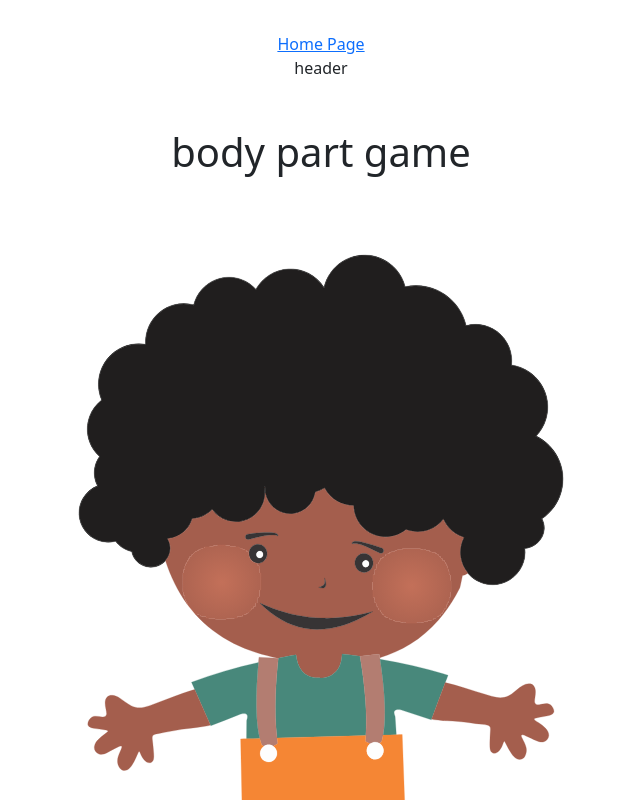
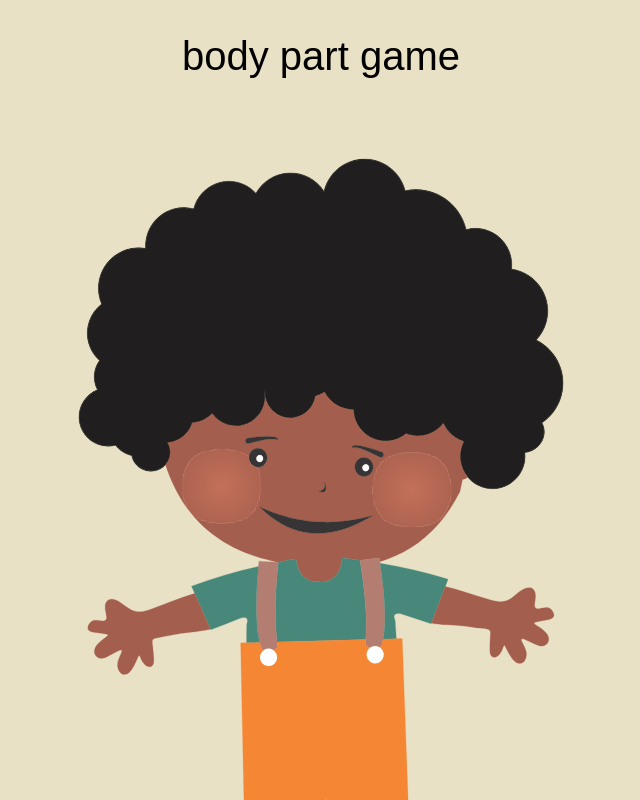
Before and after one commit to agorbacheva-y/kids-game, a React (Create React App) app: page /bodypartgame in a window 1280 px wide. Shown: the top 800 px of the page, without its empty margins (319-959 px from the left). Built offline with nearby package versions, Linux system fonts and the light colour scheme.

Commit message:
back to home button on Register

```diff
--- a/public/index.html
+++ b/public/index.html
@@ -26,7 +26,7 @@
     -->
     <title>React App</title>
   </head>
-  <body>
+  <body class="body">
     <noscript>You need to enable JavaScript to run this app.</noscript>
     <div id="root"></div>
     <!--
--- a/src/App.js
+++ b/src/App.js
@@ -1,14 +1,14 @@
 import { BrowserRouter, Routes, Route } from "react-router-dom";
 import Home from "./components/Home";
-import Header from "./components/Header";
+//import Header from "./components/Header";
 import Register from "./components/Register";
 import MainMenu from "./components/MainMenu";
 import BodyPartGame from "./components/BodyPartGame";
+import './index.css';
 
 function App() {
   return (
     <BrowserRouter>
-      <Header />
       <Routes>
         <Route path="/" element={<Home />} />
         <Route path="/register" exact element={<Register />} />
--- a/src/components/Header.js
+++ b/src/components/Header.js
@@ -1,10 +1,10 @@
 import { Link } from "react-router-dom";
 
-const Header = () => {
+const Header = ({ children }) => {
   return (
-    <div className="container">
-      <Link to="/">Home Page</Link>
-      <p>header</p>
+    <div className="header">
+      <p>logo</p>
+      {children}
     </div>
   );
 };
--- a/src/components/Home.js
+++ b/src/components/Home.js
@@ -9,11 +9,13 @@ const Home = () => {
       </div>
 
       <div className="btnContainer">
+        <Button size="lg">Log in</Button>
+
         <Button size="lg">
           <Link to="/register" className="btn">Create new user</Link>
         </Button>
 
-        <Button size="lg">Log in</Button>
+
       </div>
     </>
   );
--- a/src/index.css
+++ b/src/index.css
@@ -9,12 +9,12 @@
   box-sizing: border-box;
 }
 
-body {
+.body {
   font-family: "Poppins", sans-serif;
   font-size: 1.2rem;
   font-weight: 400;
-  background-color: #000;
-  color: #fff;
+  background-color: #E8E1C5;
+  color: #000;
 }
 
 .container {
@@ -23,6 +23,18 @@ body {
   justify-content: center;
   align-items: center;
   flex-direction: column;
+}
+
+.header {
+  display: flex;
+  justify-content: space-around;
+  margin: 2rem;
+}
+
+.back-btn {
+  text-decoration: none;
+  font-size: 2rem;
+  color: #4dbc94;
 }
 
 .btn {
@@ -118,3 +130,8 @@ body {
   cursor: pointer;
   background-color: #000;
 }
+
+.custom-card {
+  border: none !important;
+  background-color: #E8E1C5 !important;
+}
```
